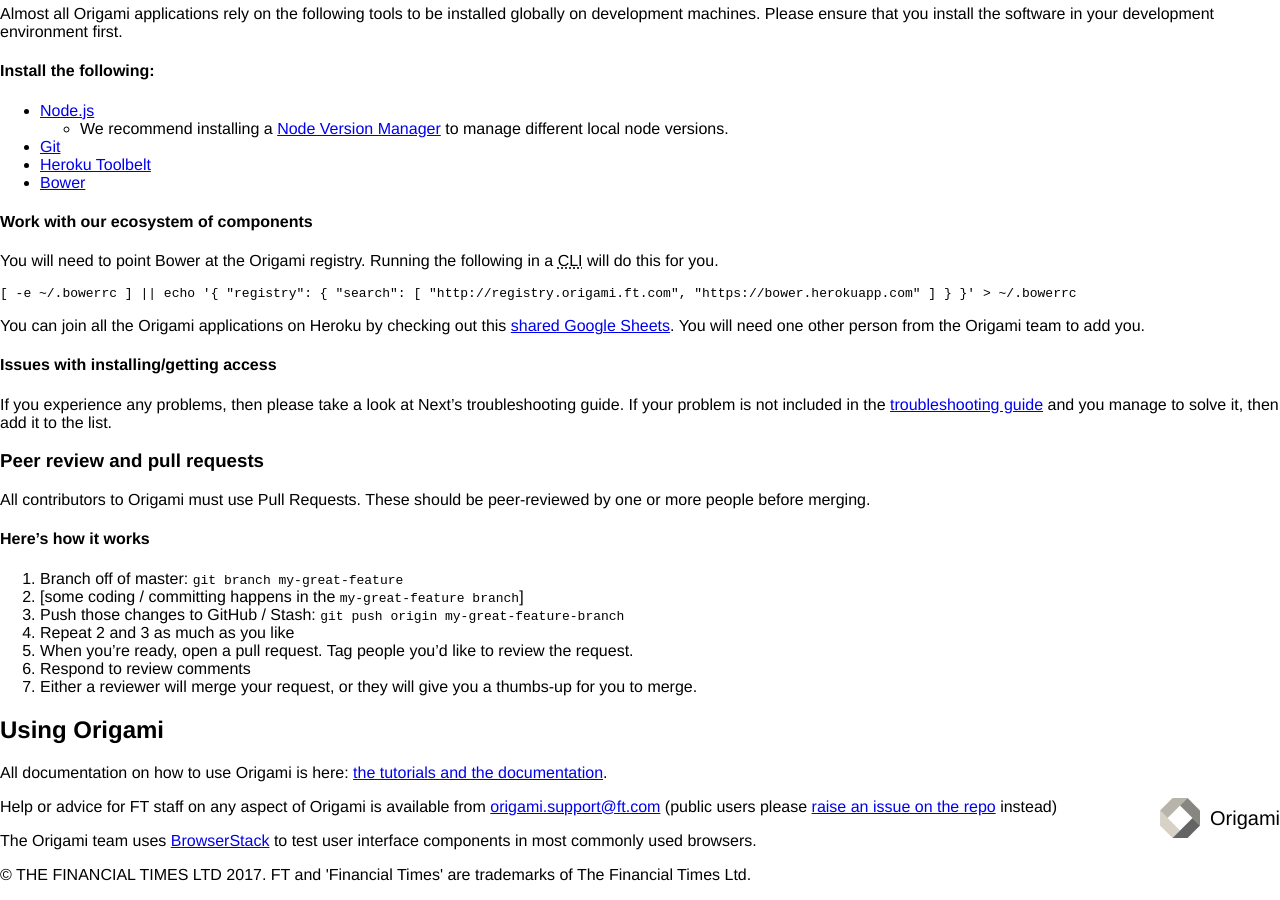
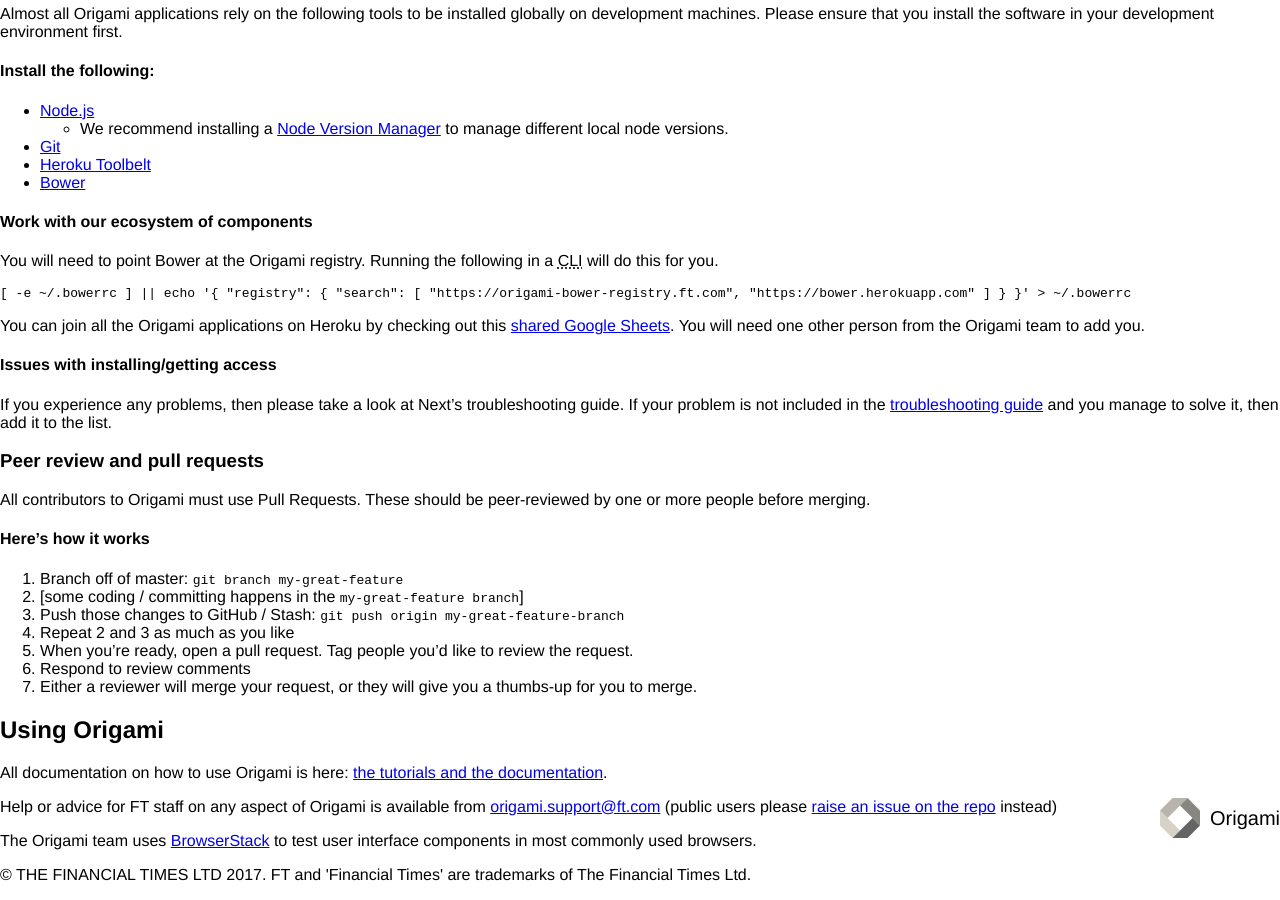
Before and after one commit to Financial-Times/ft-origami, a Jekyll site: the page built from new-starter-guide/new-starter-to-origami.md, in a window 1280 px wide and 900 px high, scrolled down 2077 px. Built offline with Jekyll 4.4.1, drawn with Linux system fonts in a browser that asks for light colours; nearby versions of some CDN libraries; comment, search, counter and statistics services are not loaded; a style sheet for code colours, icons or effects is not loaded; part of the change alters nothing that is shown.

Commit message:
Point to the new Bower registry in .bowerrc (#553)

````diff
--- a/new-starter-guide/new-starter-to-origami.md
+++ b/new-starter-guide/new-starter-to-origami.md
@@ -117,7 +117,7 @@ Almost all Origami applications rely on the following tools to be installed glob
 You will need to point Bower at the Origami registry. Running the following in a <abbr title="Command Line Interface">CLI</abbr> will do this for you.
 
 ```
-[ -e ~/.bowerrc ] || echo '{ "registry": { "search": [ "http://registry.origami.ft.com", "https://bower.herokuapp.com" ] } }' > ~/.bowerrc
+[ -e ~/.bowerrc ] || echo '{ "registry": { "search": [ "https://origami-bower-registry.ft.com", "https://bower.herokuapp.com" ] } }' > ~/.bowerrc
 ```
 
 You can join all the Origami applications on Heroku by checking out this [shared Google Sheets](https://docs.google.com/a/ft.com/spreadsheets/d/1xk1tyn60ZCmLk1I39Dot-08c9pBJeeX3g9MDENDqjKk/edit?usp=drive_web). You will need one other person from the Origami team to add you.
````
